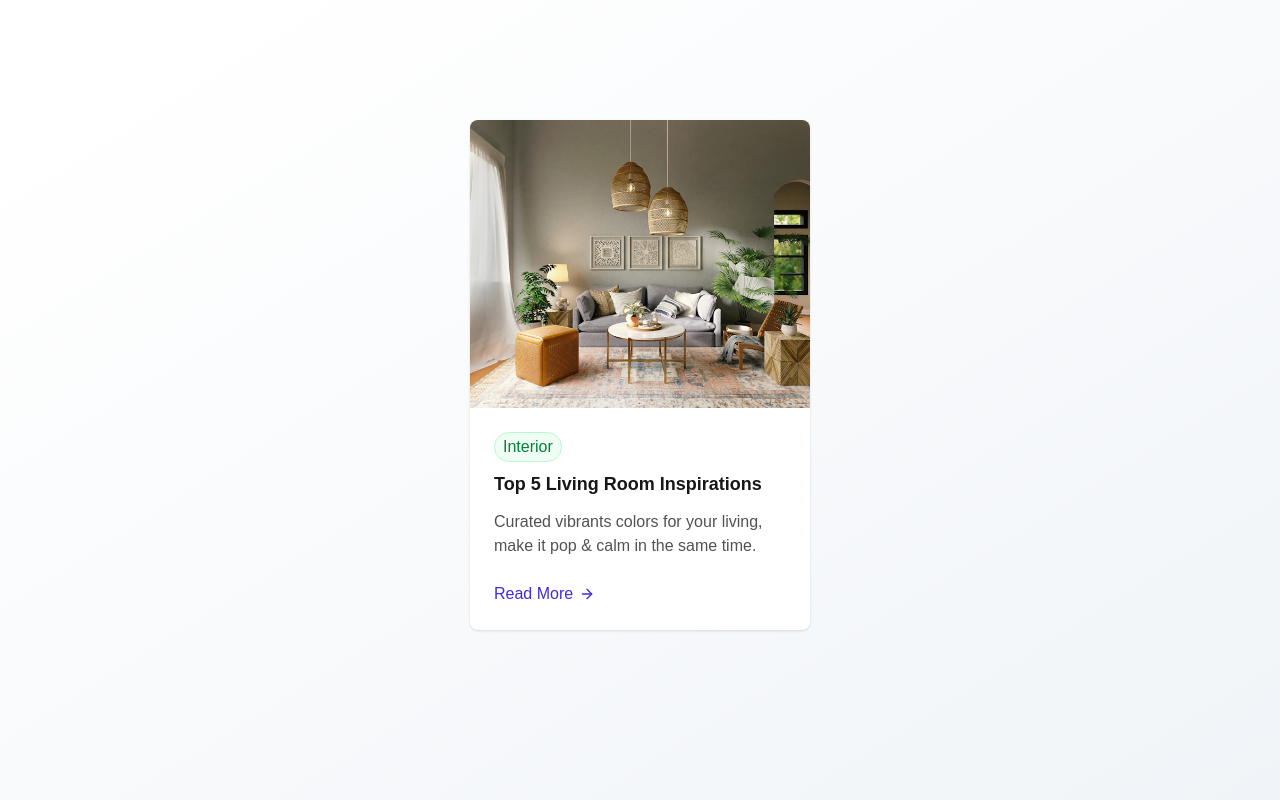
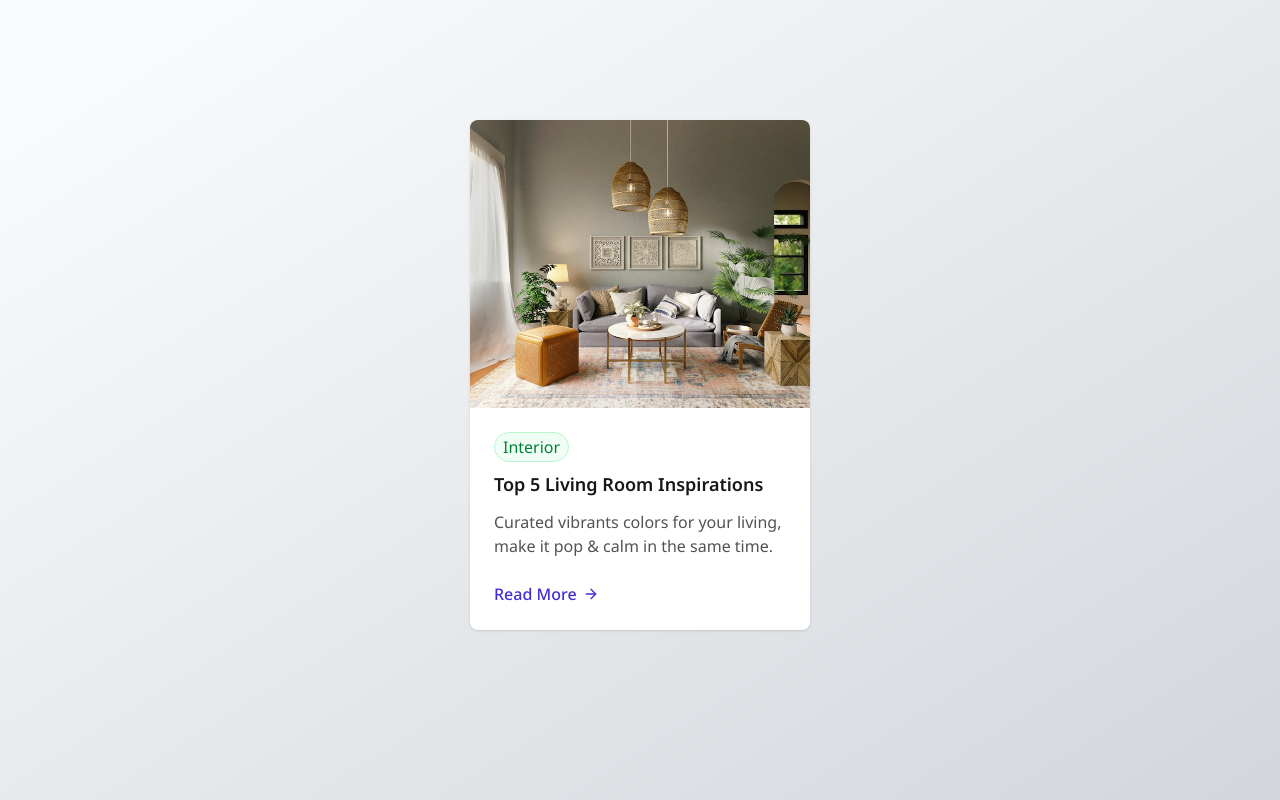
Before and after one commit to JunMun28/gf-challanges, a Next.js app: page /foundational/blog-card in a window 1280 px wide. Built offline with nearby package versions, Linux system fonts and the light colour scheme.

Commit message:
Update global styles to use 'Noto Sans' font and modify background gradient in BlogCard component for improved aesthetics.

```diff
--- a/app/foundational/(html)/blog-card/page.tsx
+++ b/app/foundational/(html)/blog-card/page.tsx
@@ -2,7 +2,7 @@ import BlogCard from "@/components/BlogCard";
 
 export default function page() {
   return (
-    <div className="flex justify-center items-start w-full h-screen py-[120px] bg-[linear-gradient(148deg,#FFFFFF_8.89%,#F0F4F8_100.48%)]">
+    <div className="flex justify-center items-start w-full h-screen py-[120px] bg-[linear-gradient(148deg,#F9FAFB_8.89%,#D2D6DB_100.48%)]">
       <BlogCard
         title="Top 5 Living Room Inspirations"
         description="Curated vibrants colors for your living, make it pop & calm in the same time."
--- a/app/globals.css
+++ b/app/globals.css
@@ -10,6 +10,7 @@
   --color-foreground: var(--foreground);
   --font-sans: var(--font-geist-sans);
   --font-mono: var(--font-geist-mono);
+  --font-noto-sans: var(--font-noto-sans);
 }
 /*
 @media (prefers-color-scheme: dark) {
@@ -22,7 +23,7 @@
 body {
   background: var(--background);
   color: var(--foreground);
-  font-family: Arial, Helvetica, sans-serif;
+  font-family: var(--font-noto-sans);
 }
 
 /* Custom Animations */
```
